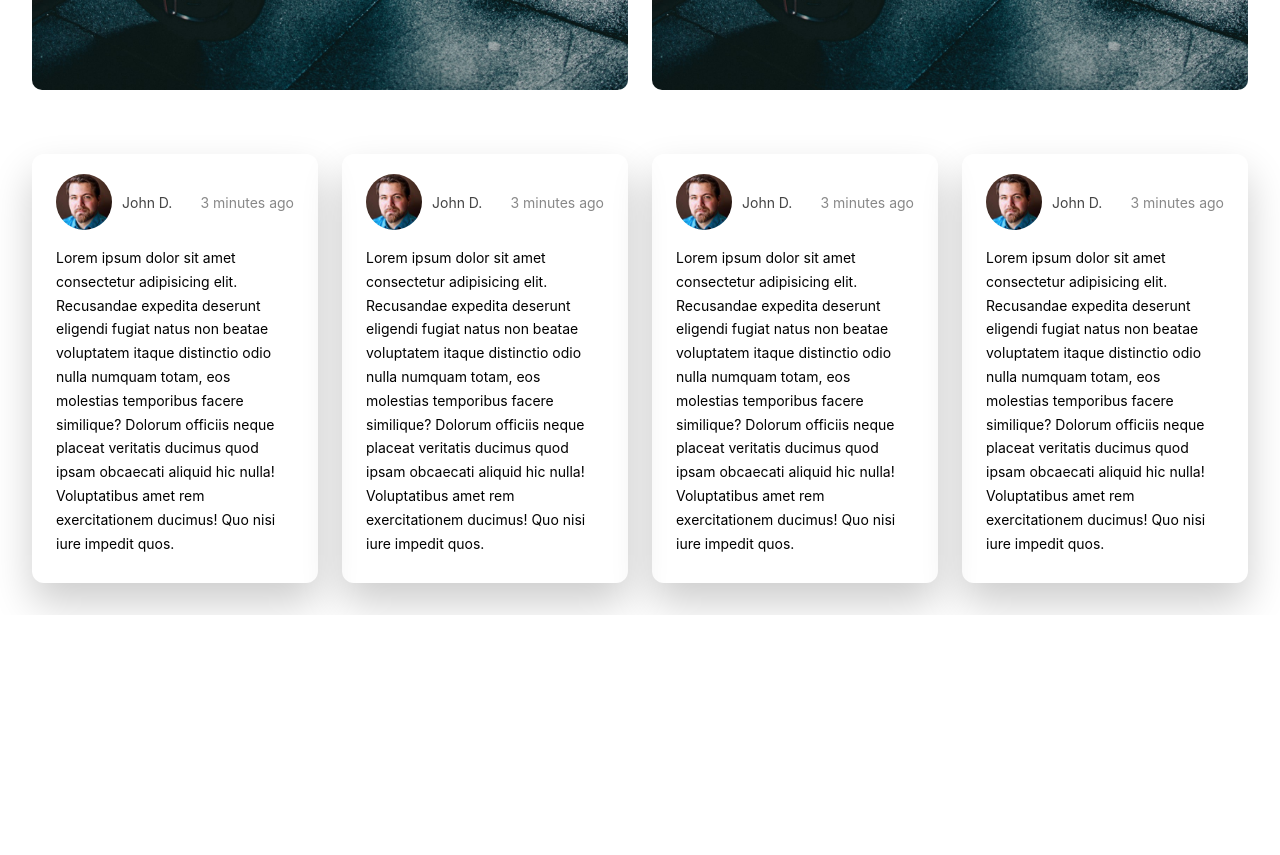
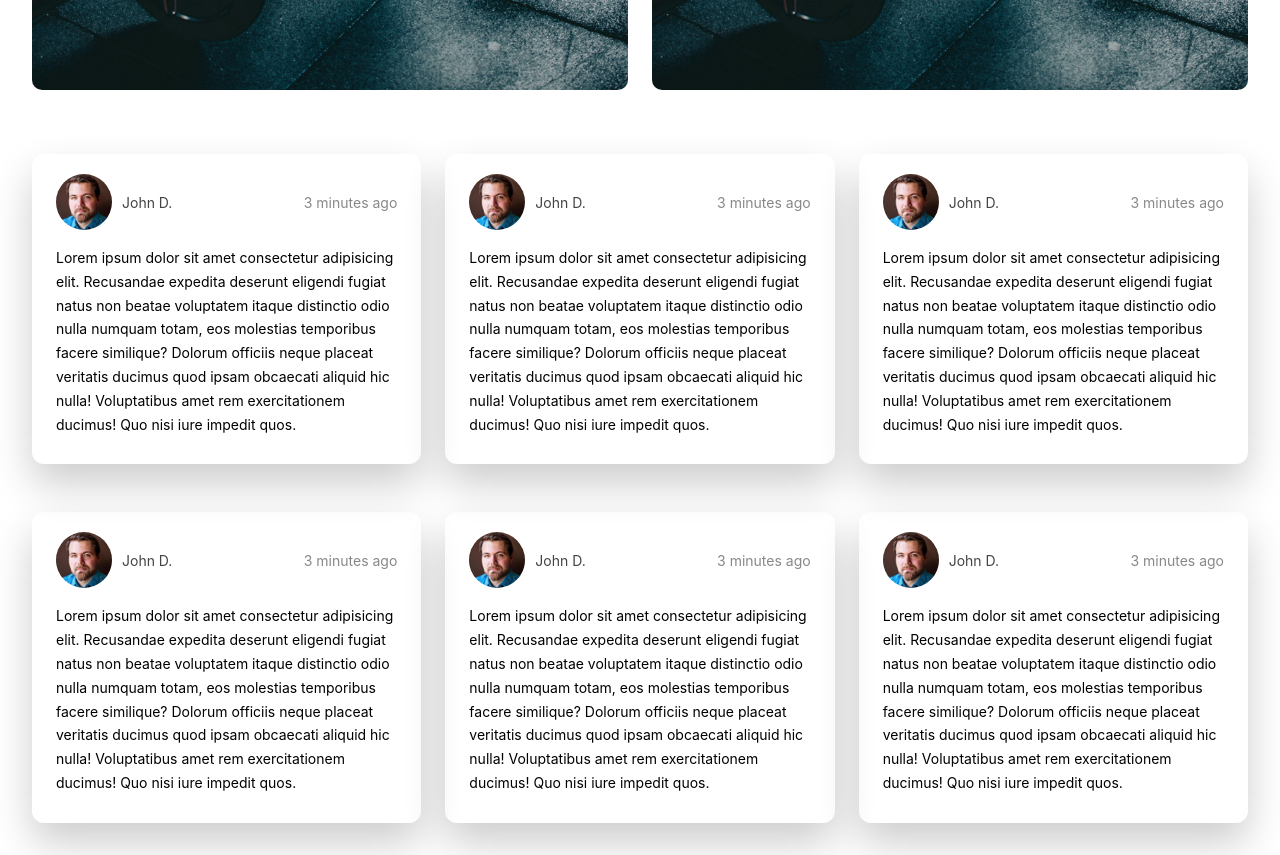
Before and after one commit to aandrv260/react-ecom, a React (Create React App) app: page / in a window 1280 px wide. Shown: the part 960-1815 px from the top of the page. Before the commit the page ends 1575 px from the top, so only its background shows below. Built offline with nearby package versions, Linux system fonts and the light colour scheme.

Commit message:
Updated the testimonials section - made the columns be 3 and added 2 more testimonials

```diff
--- a/src/sections/TestimonialsSection/TestimonialsSection.module.scss
+++ b/src/sections/TestimonialsSection/TestimonialsSection.module.scss
@@ -1,5 +1,5 @@
 .testimonials {
   display: grid;
-  grid-template-columns: repeat(4, 1fr);
-  gap: 2.4rem;
+  grid-template-columns: repeat(3, 1fr);
+  gap: 4.8rem 2.4rem;
 }
--- a/src/sections/TestimonialsSection/TestimonialsSection.tsx
+++ b/src/sections/TestimonialsSection/TestimonialsSection.tsx
@@ -6,6 +6,20 @@ import Testimonial from '../../components/Testimonial/Testimonial';
 import { TestimonialType } from '../../models/testimonials';
 
 const initialTestimonialsContent: TestimonialType[] = [
+  {
+    name: 'John D.',
+    image: testimonialImage,
+    posted: '3 minutes ago',
+    text: 'Lorem ipsum dolor sit amet consectetur adipisicing elit. Recusandae expedita deserunt eligendi fugiat natus non beatae voluptatem itaque distinctio odio nulla numquam totam, eos molestias temporibus facere similique? Dolorum officiis neque placeat veritatis ducimus quod ipsam obcaecati aliquid hic nulla! Voluptatibus amet rem exercitationem ducimus! Quo nisi iure impedit quos.',
+  },
+
+  {
+    name: 'John D.',
+    image: testimonialImage,
+    posted: '3 minutes ago',
+    text: 'Lorem ipsum dolor sit amet consectetur adipisicing elit. Recusandae expedita deserunt eligendi fugiat natus non beatae voluptatem itaque distinctio odio nulla numquam totam, eos molestias temporibus facere similique? Dolorum officiis neque placeat veritatis ducimus quod ipsam obcaecati aliquid hic nulla! Voluptatibus amet rem exercitationem ducimus! Quo nisi iure impedit quos.',
+  },
+
   {
     name: 'John D.',
     image: testimonialImage,
```
